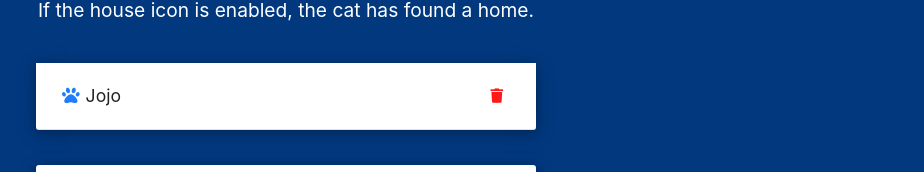
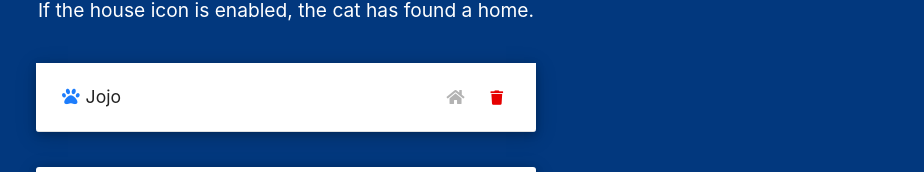
Before and after one commit to karinlj/react-course-lab1, a React (Vite) app: page / in a window 1280 px wide. Shown: the part 240-412 px from the top of the page, without its empty margins (354-1278 px from the left). Built offline with nearby package versions, Linux system fonts and the light colour scheme.

Commit message:
toggle catin list found home

```diff
--- a/src/App.jsx
+++ b/src/App.jsx
@@ -5,6 +5,7 @@ import Header from "./components/Header";
 function App() {
   const defaultInputValues = {
     catname: "",
+    foundHome: false,
   };
 
   const [formData, setFormData] = useState(defaultInputValues);
@@ -13,31 +14,39 @@ function App() {
     {
       id: Math.random(),
       catname: "Jojo",
+      foundHome: false,
     },
   ]);
 
   const handleSubmit = (e) => {
     e.preventDefault();
-    console.log("submit");
-
     const newCat = {
       id: Math.random(),
       catname: formData.catname,
+      foundHome: formData.foundHome,
     };
-
     console.log("newCat: ", newCat);
     setCats([...cats, newCat]);
     setFormData(defaultInputValues);
   };
 
+  const toggleFoundHome = (id) => {
+    const updatedCats = cats.map((cat) => {
+      if (cat.id === id) {
+        return { ...cat, foundHome: !cat.foundHome };
+      } else return cat;
+    });
+    console.log("updatedCats: ", updatedCats);
+    setCats(updatedCats);
+  };
+
   const handleDelete = (id) => {
-    console.log("handleDelete: ", id);
-
     const updatedCats = cats.filter((cat) => {
       return cat.id !== id;
     });
     setCats(updatedCats);
   };
+
   useEffect(() => {
     console.log("formData.catname: ", formData.catname);
     console.log("cats: ", cats);
@@ -64,9 +73,22 @@ function App() {
                     <span>{cat.catname}</span>
                   </div>
 
-                  <button onClick={() => handleDelete(cat.id)}>
-                    <i className="fas fa-trash"></i>
-                  </button>
+                  <div>
+                    <button
+                      className={`new-home ${cat.foundHome ? "found" : ""}`}
+                      onClick={() => toggleFoundHome(cat.id)}
+                    >
+                      <i
+                        className="fas fa-home"
+                        title="Found home"
+                        aria-hidden="true"
+                      ></i>
+                    </button>
+
+                    <button onClick={() => handleDelete(cat.id)}>
+                      <i className="fas fa-trash"></i>
+                    </button>
+                  </div>
                 </li>
               );
             })}
--- a/src/App.scss
+++ b/src/App.scss
@@ -49,7 +49,18 @@
   }
   .fa-trash {
     font-size: 0.9rem;
-    color: $themecolorPinkdark !important;
+    color: $themecolorRed !important;
+  }
+  .new-home {
+    &:hover {
+      filter: brightness(70%);
+    }
+    color: #b3b3b3;
+    cursor: pointer;
+    transition: all 0.3s ease;
+    &.found {
+      color: $themecolorLila;
+    }
   }
 }
 
--- a/src/variables.scss
+++ b/src/variables.scss
@@ -1,8 +1,8 @@
-$themecolorLila: #2a2966;
+$themecolorLila: #9900cc;
 $themecolorBlue: #02387e;
 $themecolorBlueLight: #1d7dfc;
 $themecolorPink: #ff9999;
-$themecolorPinkdark: #ff1a1a;
+$themecolorRed: #e60000;
 
 $themeBorderColor: #e0e0e0;
 $themecolor: #222;
```
